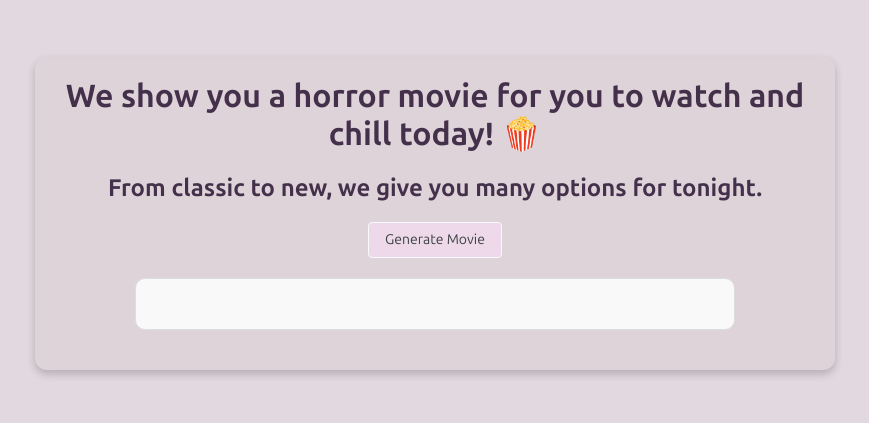
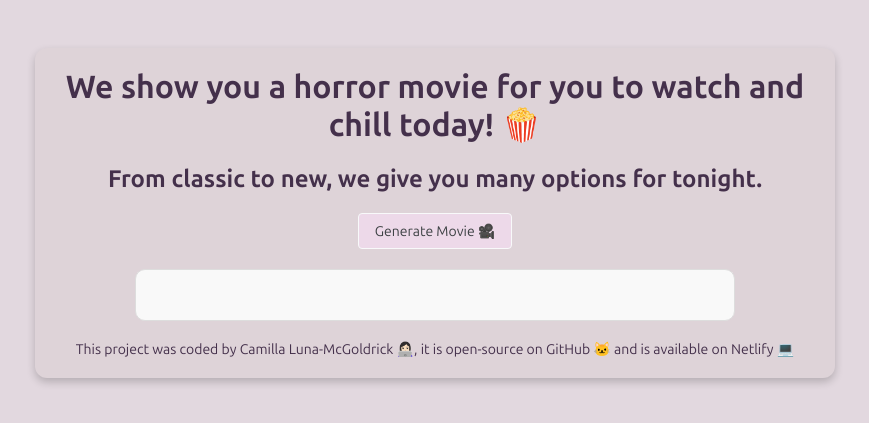
Before and after one commit to millamcg1/movies-generator, a plain HTML site: page index.html in a window 1280 px wide. Shown: the part 187-610 px from the top of the page, without its empty margins (205-1074 px from the left). Drawn offline with Linux system fonts and the light colour scheme; a web font is replaced by a local one.

Commit message:
added footer

```diff
--- a/index.html
+++ b/index.html
@@ -17,12 +17,22 @@
 
 
 
-<button onclick="generateMovie()" class="styled-button">Generate Movie</button>
+<button onclick="generateMovie()" class="styled-button">Generate Movie 🎥</button>
 
 <div id="movie" class="movie-container">
 <p id="movie"></p>
 
 </div>
+
+ <footer>
+    <p>This project was coded by
+      <a href="https://www.linkedin.com/in/camilla-luna-mcgoldrick-7982b7303/">Camilla Luna-McGoldrick 👩🏻‍💻</a>,
+      it is open-source on
+      <a href="https://github.com/millamcg1/movies-generator">GitHub 🐱</a>
+      and is available on
+      <a href="https://horror-movies-ai.netlify.app/">Netlify 💻</a>
+    </p>
+  </footer>
 </div>
 
   <script src="script.js"></script>
--- a/styles.css
+++ b/styles.css
@@ -109,3 +109,17 @@ body {
   from, to { border-color: transparent }
   50% { border-color: #666; }
 }
+
+footer p {
+  font-size: 14px;
+  color: #44304b;
+}
+
+footer a {
+  color: #44304b;
+  text-decoration: none;
+}
+
+footer a:hover {
+  text-decoration: underline;
+}
```
